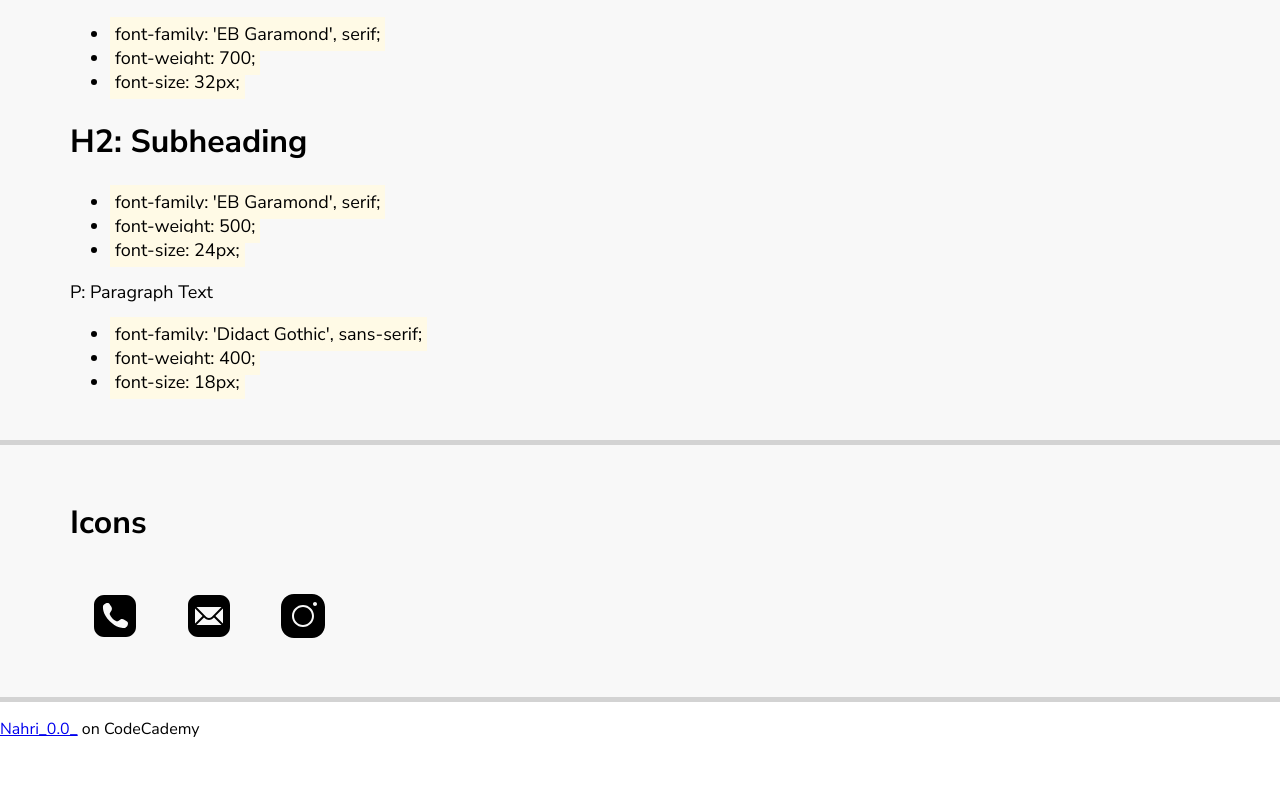
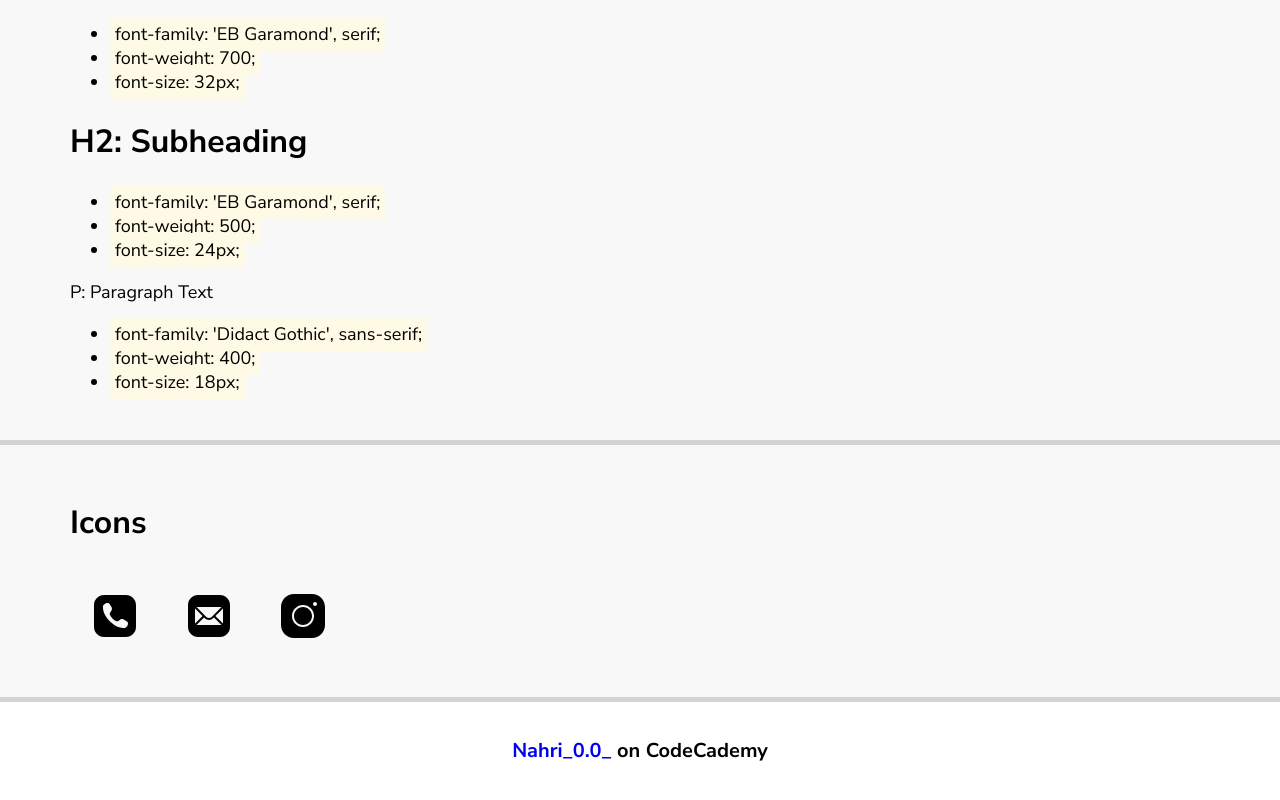
Before and after one commit to JaeZzZ/WebsiteStyleGuide-Challenge, a plain HTML site: page index.html in a window 1280 px wide. Shown: the part 1994-2794 px from the top of the page. Before the commit the page ends 2750 px from the top, so only its background shows below. Drawn offline with nearby package versions, Linux system fonts and the light colour scheme.

Commit message:
add footer styles

```diff
--- a/styles.css
+++ b/styles.css
@@ -159,7 +159,7 @@ ul li {
   padding: 5px;
 }
 
-/* styling Text Styles section only */
+/* styling icons section only */
 
 .icon-container {
   width: 100%;
@@ -169,3 +169,24 @@ ul li {
   display: inline-block;
   margin: 20px;
 }
+
+/* Footer styles */
+
+footer {
+  height: 90px;
+  text-align: center;
+}
+
+footer p {
+  font-weight: bold;
+  padding-top: 15px;
+  font-size: 20px;
+}
+
+footer a {
+  text-decoration: none;
+}
+
+footer a:hover {
+  color: #D99AC5;
+}
```
